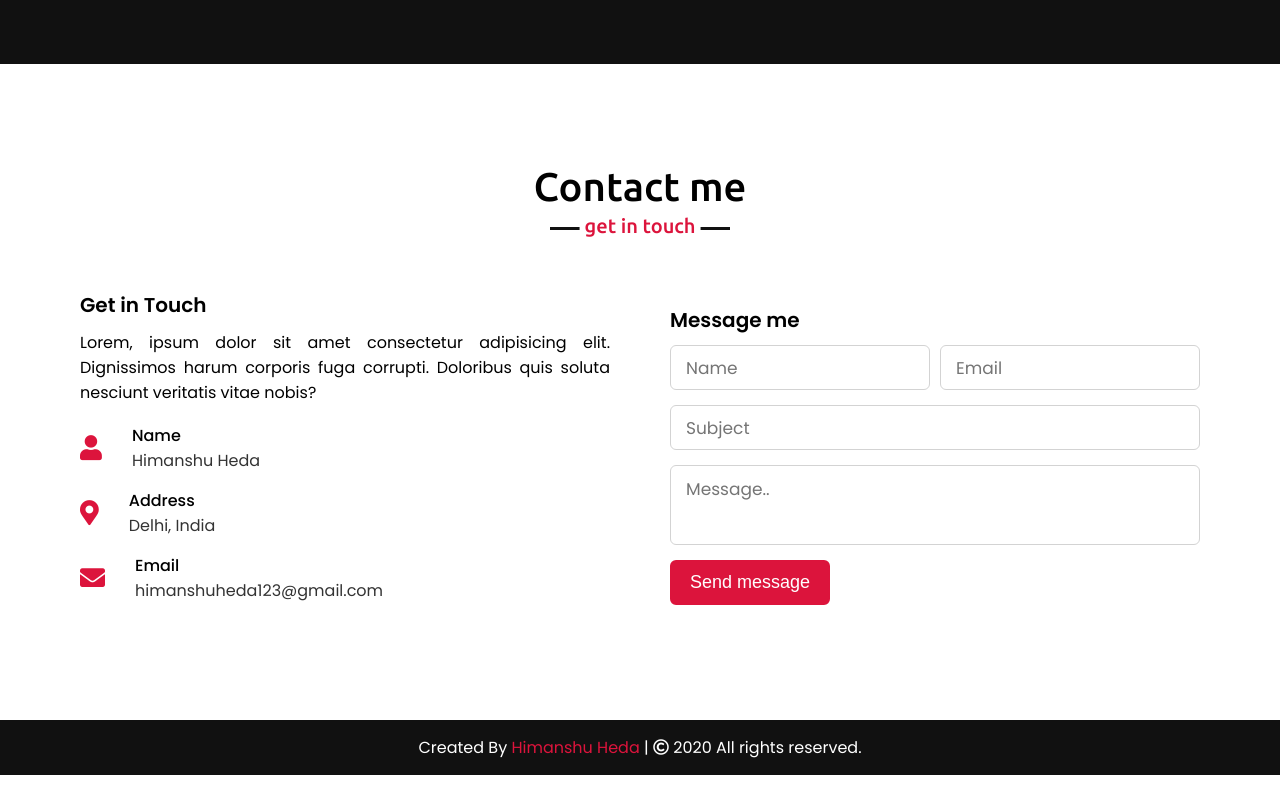
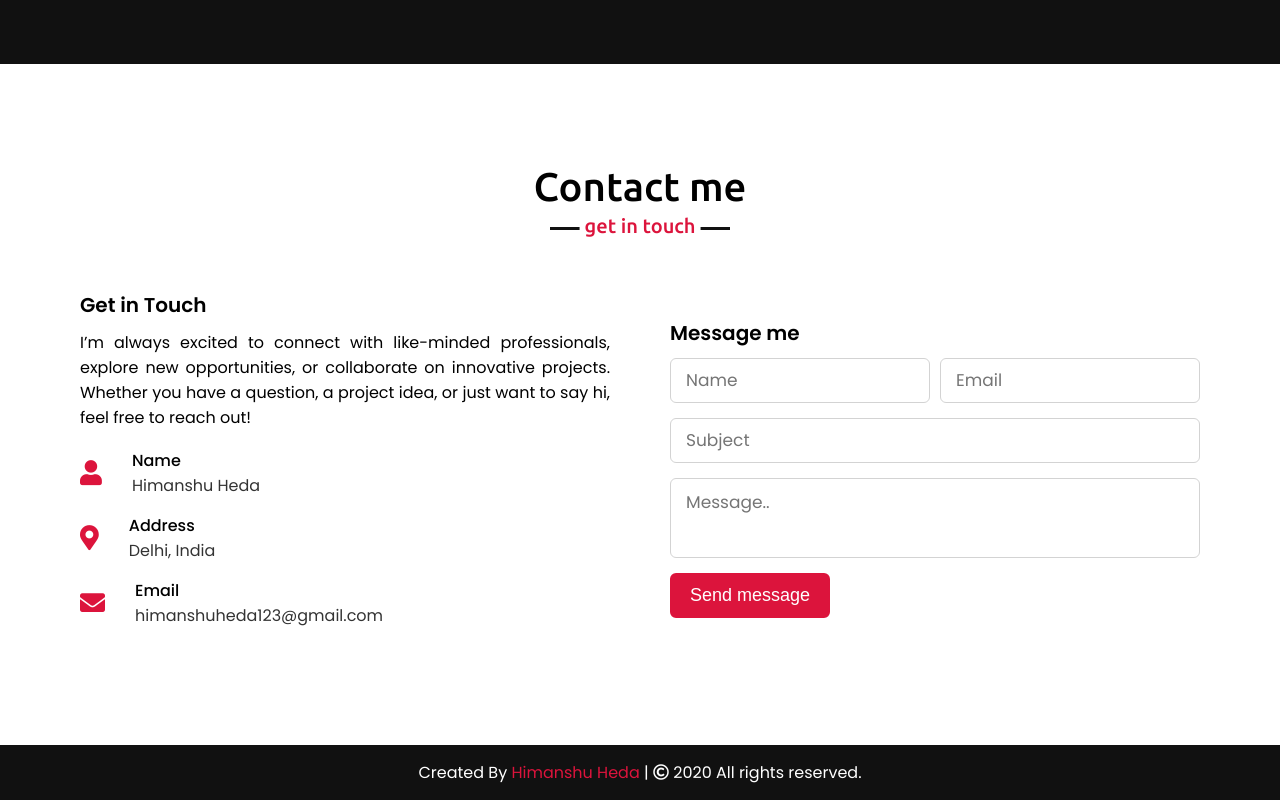
Before and after one commit to HimanshuHeda/CodSoft, a plain HTML site: page Portfolio/index.html in a window 1280 px wide. Shown: the part 3585-4385 px from the top of the page. Before the commit the page ends 4360 px from the top, so only its background shows below. Drawn offline with nearby package versions, Linux system fonts and the light colour scheme.

Commit message:
getintouch

```diff
--- a/Portfolio/index.html
+++ b/Portfolio/index.html
@@ -229,8 +229,9 @@
             <div class="contact-content">
                 <div class="column left">
                     <div class="text">Get in Touch</div>
-                    <p>Lorem, ipsum dolor sit amet consectetur adipisicing elit. Dignissimos harum corporis fuga
-                        corrupti. Doloribus quis soluta nesciunt veritatis vitae nobis?</p>
+                    <p>I’m always excited to connect with like-minded professionals, explore new opportunities, or
+                        collaborate on innovative projects. Whether you have a question, a project idea, or just want to
+                        say hi, feel free to reach out!</p>
                     <div class="icons">
                         <div class="row">
                             <i class="fas fa-user"></i>
```
